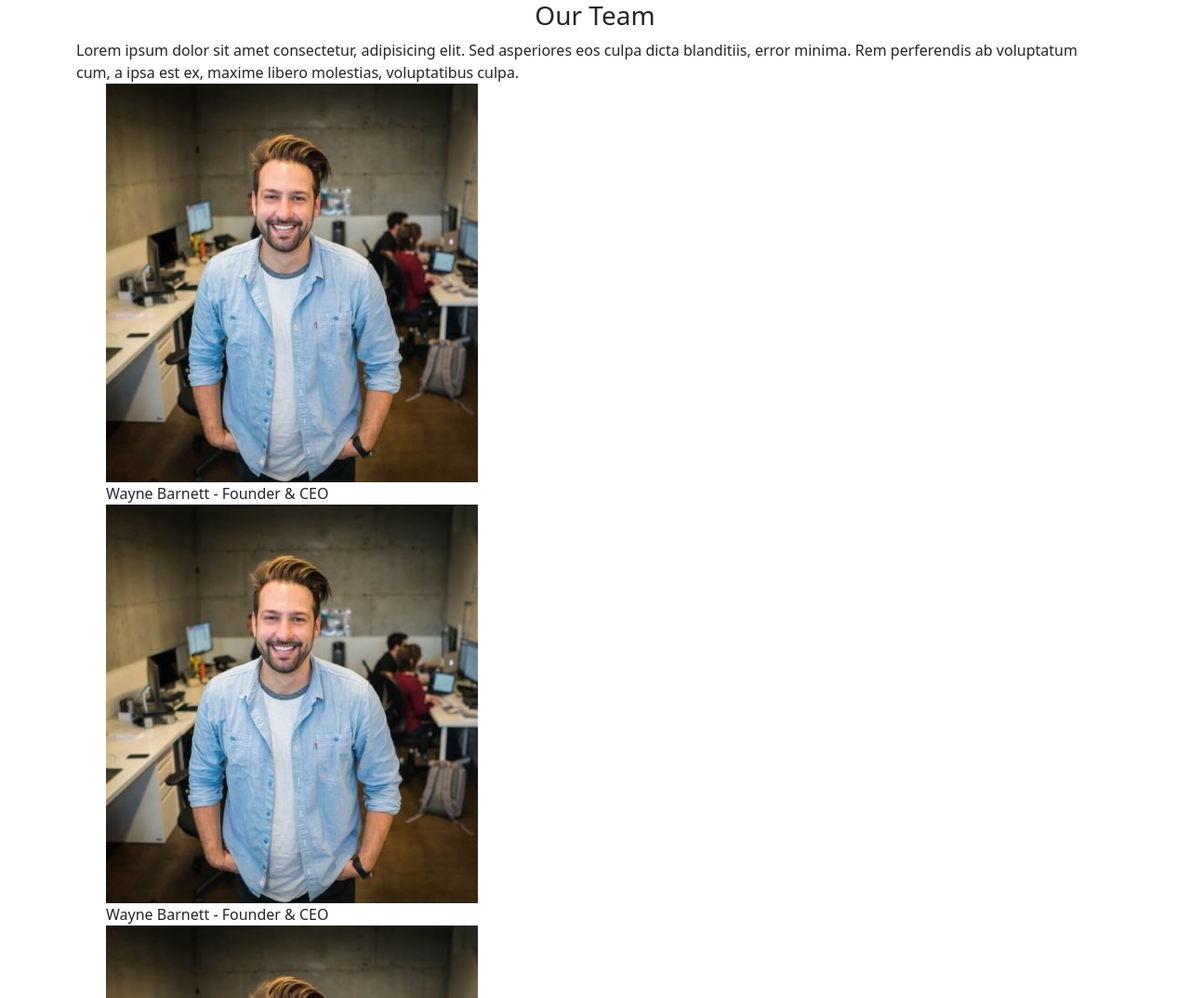
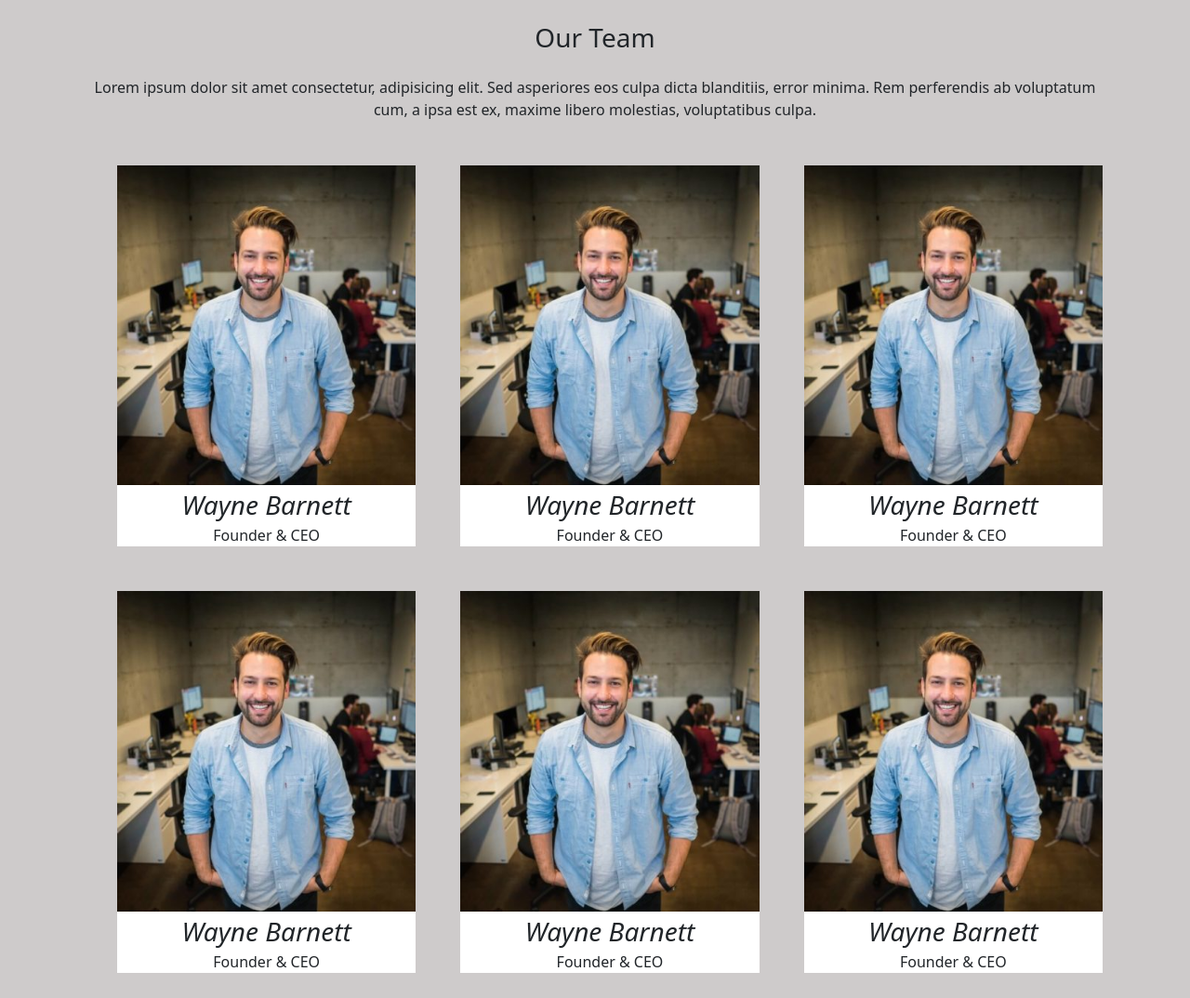
Before and after one commit to gautr0n/js-our-team, a plain HTML site: page index.html in a window 1280 px wide. Shown: the top 1074 px of the page at 93% size. Drawn offline with nearby package versions, Linux system fonts and the light colour scheme.

Commit message:
css and html

```diff
--- a/css/style.css
+++ b/css/style.css
@@ -7,11 +7,23 @@
     list-style-type: none;
 }
 
+body{
+    background-color: var(--gray);
+}
+
+#team-list div{
+    background-color: white;
+}
+
 /*utilities*/
 :root{
-    --gray: #737373;
+    --gray: #cecbcb;
 }
 
 .margin-bt{
     margin-bottom: 20px;
 }
+
+img{
+    width: 100%;
+}
--- a/index.html
+++ b/index.html
@@ -13,10 +13,10 @@
 <body>
     <div class="container">
         <header>
-            <h3 class="justify-content-center d-flex">Our Team</h3>
-            <div>Lorem ipsum dolor sit amet consectetur, adipisicing elit. Sed asperiores eos culpa dicta blanditiis, error minima. Rem perferendis ab voluptatum cum, a ipsa est ex, maxime libero molestias, voluptatibus culpa.</div>
+            <h3 class="justify-content-center d-flex pt-4">Our Team</h3>
+            <div class="justify-content-center text-center d-flex mt-4">Lorem ipsum dolor sit amet consectetur, adipisicing elit. Sed asperiores eos culpa dicta blanditiis, error minima. Rem perferendis ab voluptatum cum, a ipsa est ex, maxime libero molestias, voluptatibus culpa.</div>
         </header>
-        <ul id="team-list"></ul>
+        <ul class="row mt-4" id="team-list"></ul>
     </div>
     <script src="https://unpkg.com/vue@3"></script>
     <!--java script-->
--- a/js/script.js
+++ b/js/script.js
@@ -45,7 +45,7 @@ const teamList = document.getElementById('team-list');
 let items = '';
 for(let i = 0; i < teamMembers.length; i++){
     const member = teamMembers[i];
-    items += `<li><img src="img/${member.image}" alt=""> <br> ${member.nameSurname} - ${member.role}  </li>`;
+    items += `<li class="col-4 p-4"><img src="img/${member.image}" alt=""> <div class="d-flex justify-content-center fst-italic fs-3">${member.nameSurname}</div> <div class="d-flex justify-content-center">${member.role}</div>  </li>`;
 }
 
 teamList.innerHTML = items;
```
